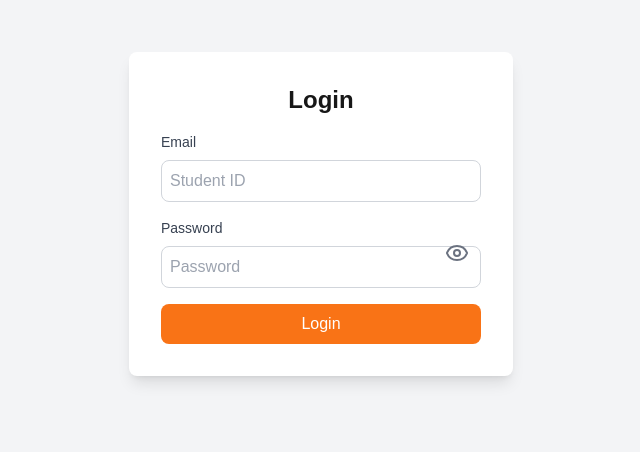
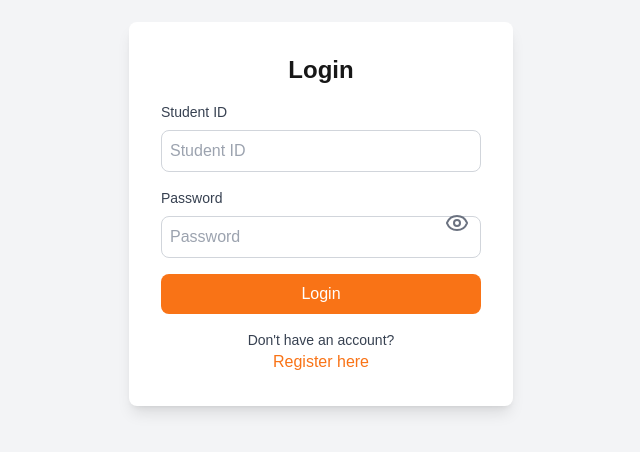
Before and after one commit to Iodize13/student-portal-google-sheet, a Next.js app: page /login in a window 1280 px wide. Shown: the part 186-638 px from the top of the page, without its empty margins (319-959 px from the left). Built offline with nearby package versions, Linux system fonts and the light colour scheme.

Commit message:
Add register button. Fix register issue

```diff
--- a/pages/login.tsx
+++ b/pages/login.tsx
@@ -37,7 +37,7 @@ export default function Login() {
         <h1 className="text-2xl font-bold text-center mb-4">Login</h1>
         <form onSubmit={handleSubmit}>
           <div className="mb-4">
-            <label className="block text-sm font-medium text-gray-700">Email</label>
+            <label className="block text-sm font-medium text-gray-700">Student ID</label>
             <input
               type="text"
               placeholder="Student ID"
@@ -71,6 +71,15 @@ export default function Login() {
           </button>
         </form>
         {error && <p className="text-red-500 text-sm mt-4">{error}</p>}
+        <div className="mt-4 text-center">
+          <p className="text-sm text-gray-700">Don't have an account?</p>
+          <a
+            href="/register"
+            className="text-orange-500 font-medium hover:underline"
+          >
+            Register here
+          </a>
+        </div>
       </div>
     </div>
   );
--- a/pages/register.tsx
+++ b/pages/register.tsx
@@ -26,7 +26,7 @@ export default function Register() {
     const response = await fetch('/api/register', {
       method: 'POST',
       headers: { 'Content-Type': 'application/json' },
-      body: JSON.stringify({ studentId, email, password }),
+      body: JSON.stringify({ studentId, email, password, confirmPassword }),
     });
 
     const data = await response.json();
```
